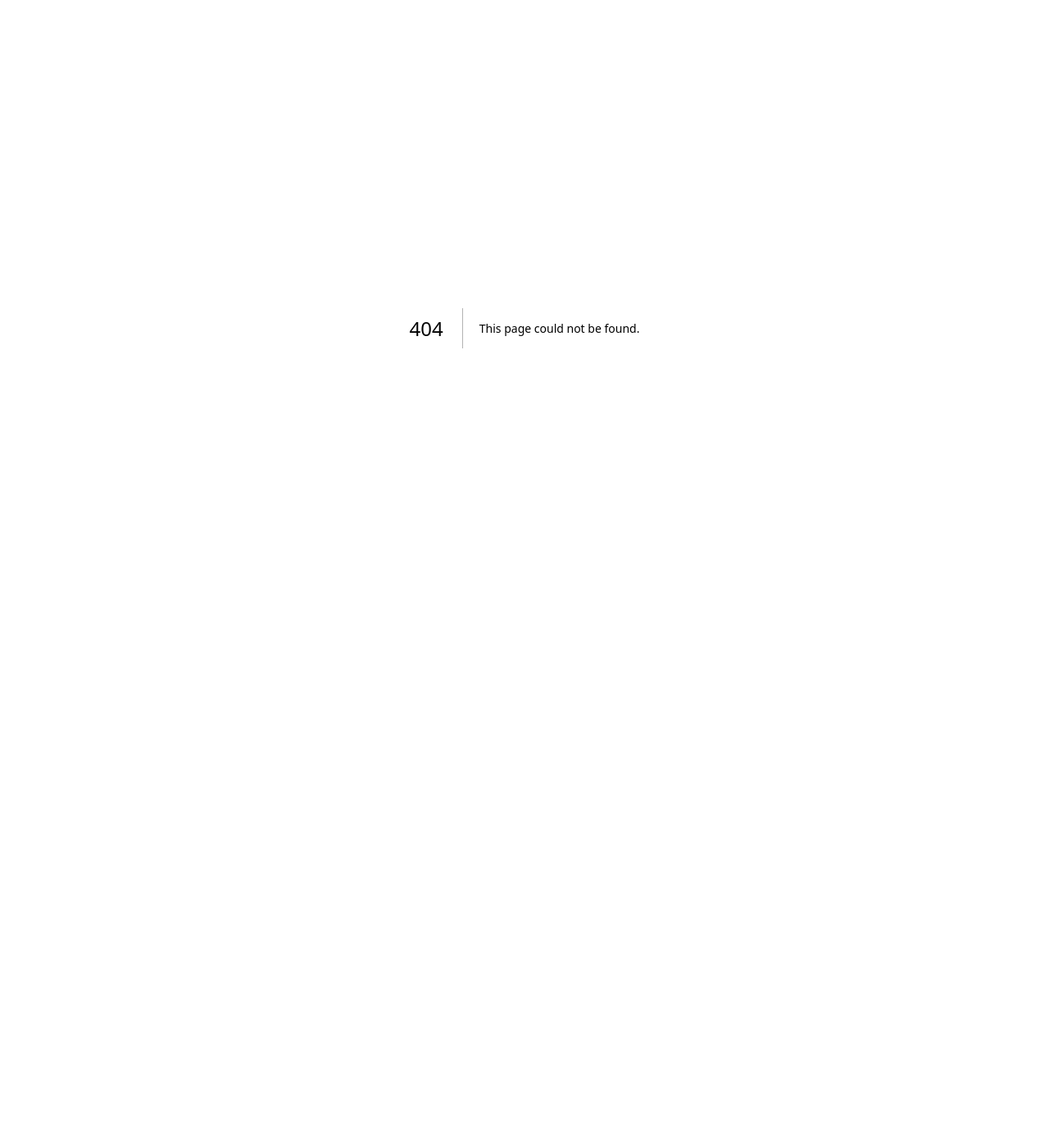
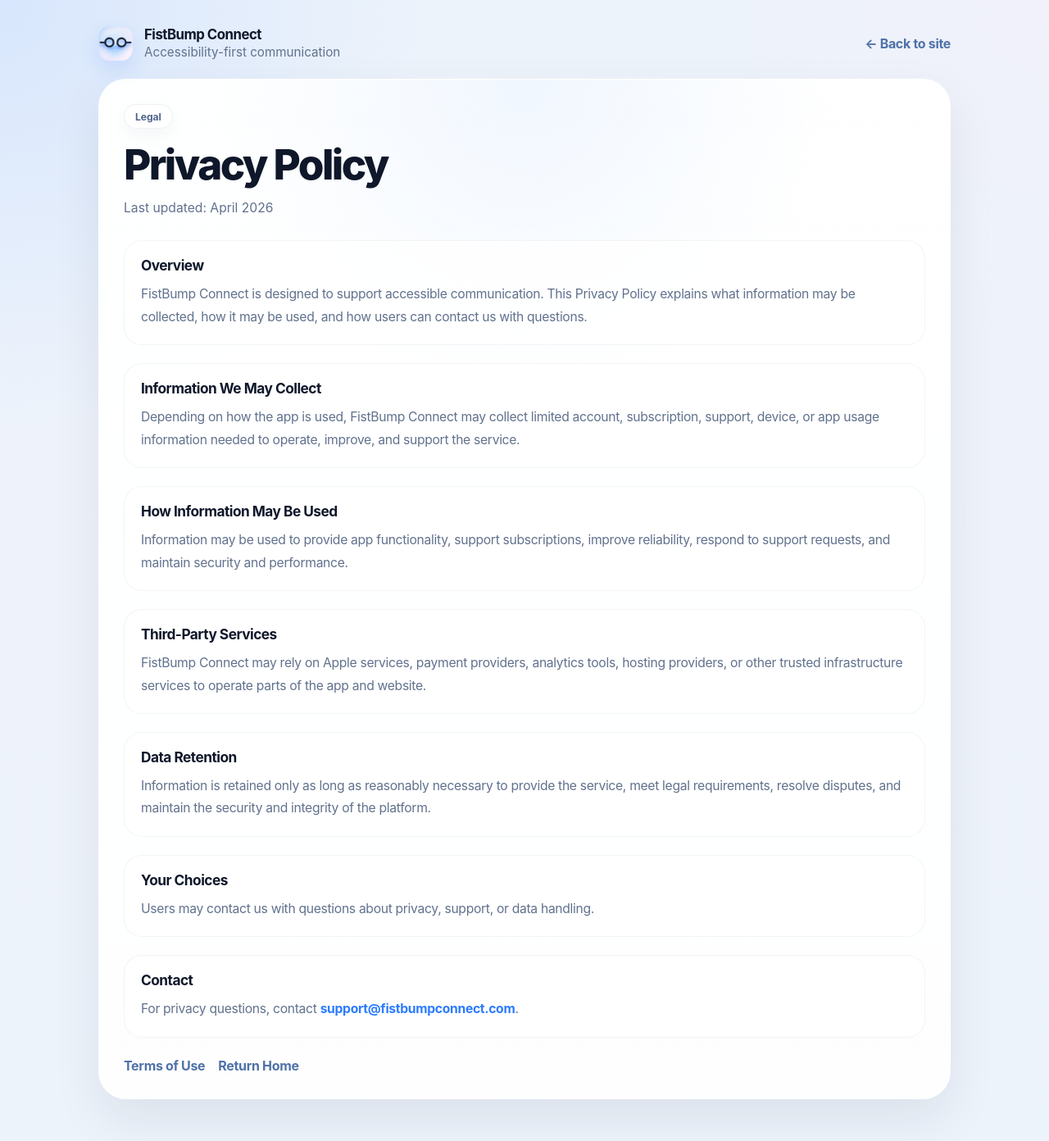
Before and after one commit to Jikypops/fistbump-connect, a Next.js app: page /privacy in a window 1280 px wide. Before the commit this address had no page. Shown: the top 1392 px of the page at 82% size. Before the commit the page ends 800 px from the top, so only its background shows below. Built offline with nearby package versions, Linux system fonts and the light colour scheme.

Commit message:
Add privacy and terms pages

```diff
--- /dev/null
+++ b/app/privacy/page.tsx
@@ -0,0 +1,110 @@
+import Link from "next/link";
+import Image from "next/image";
+
+export default function PrivacyPage() {
+  return (
+    <main className="legal-page">
+      <div className="legal-shell">
+        <header className="legal-topbar">
+          <Link href="/" className="legal-brand">
+            <span className="legal-brand-mark">
+              <Image
+                src="/icon.jpeg"
+                alt="FistBump Connect logo"
+                width={42}
+                height={42}
+              />
+            </span>
+
+            <span className="legal-brand-copy">
+              <strong>FistBump Connect</strong>
+              <span>Accessibility-first communication</span>
+            </span>
+          </Link>
+
+          <Link href="/" className="legal-back-link">
+            ← Back to site
+          </Link>
+        </header>
+
+        <section className="legal-card">
+          <span className="legal-eyebrow">Legal</span>
+          <h1 className="legal-title">Privacy Policy</h1>
+          <p className="legal-updated">Last updated: April 2026</p>
+
+          <div className="legal-content">
+            <section>
+              <h2>Overview</h2>
+              <p>
+                FistBump Connect is designed to support accessible
+                communication. This Privacy Policy explains what information may
+                be collected, how it may be used, and how users can contact us
+                with questions.
+              </p>
+            </section>
+
+            <section>
+              <h2>Information We May Collect</h2>
+              <p>
+                Depending on how the app is used, FistBump Connect may collect
+                limited account, subscription, support, device, or app usage
+                information needed to operate, improve, and support the service.
+              </p>
+            </section>
+
+            <section>
+              <h2>How Information May Be Used</h2>
+              <p>
+                Information may be used to provide app functionality, support
+                subscriptions, improve reliability, respond to support requests,
+                and maintain security and performance.
+              </p>
+            </section>
+
+            <section>
+              <h2>Third-Party Services</h2>
+              <p>
+                FistBump Connect may rely on Apple services, payment providers,
+                analytics tools, hosting providers, or other trusted
+                infrastructure services to operate parts of the app and website.
+              </p>
+            </section>
+
+            <section>
+              <h2>Data Retention</h2>
+              <p>
+                Information is retained only as long as reasonably necessary to
+                provide the service, meet legal requirements, resolve disputes,
+                and maintain the security and integrity of the platform.
+              </p>
+            </section>
+
+            <section>
+              <h2>Your Choices</h2>
+              <p>
+                Users may contact us with questions about privacy, support, or
+                data handling.
+              </p>
+            </section>
+
+            <section>
+              <h2>Contact</h2>
+              <p>
+                For privacy questions, contact{" "}
+                <a href="mailto:support@fistbumpconnect.com">
+                  support@fistbumpconnect.com
+                </a>
+                .
+              </p>
+            </section>
+          </div>
+
+          <div className="legal-footer-links">
+            <Link href="/terms">Terms of Use</Link>
+            <Link href="/">Return Home</Link>
+          </div>
+        </section>
+      </div>
+    </main>
+  );
+}
```
Also changed, not shown: app/terms/page.tsx (added, +98 -0 lines).
